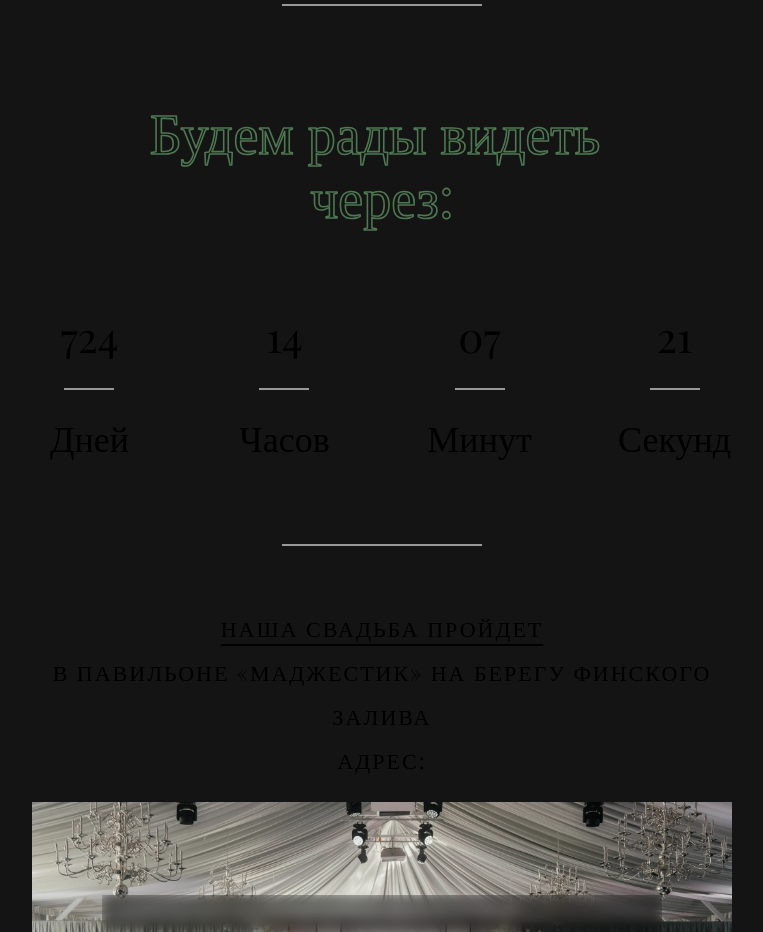
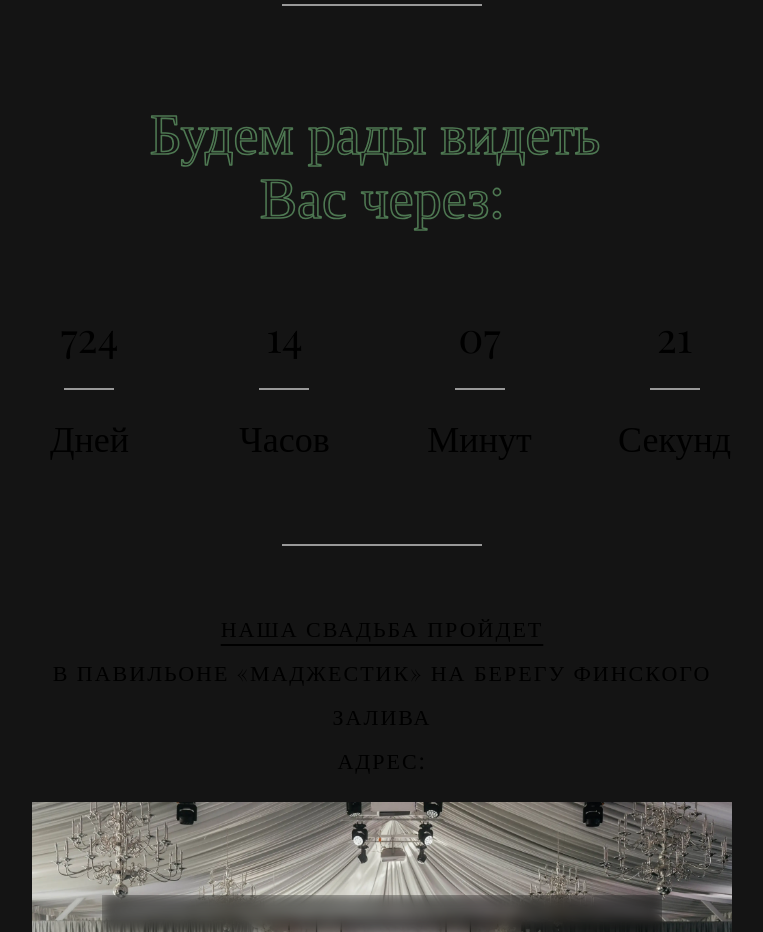
Before and after one commit to Lucem-afferens/wtd-coloring, a website built with Vite: page index.html in a window 1280 px wide. Shown: the part 1500-2432 px from the top of the page, without its empty margins (258-1021 px from the left). Built offline with nearby package versions, Linux system fonts and the light colour scheme.

Commit message:
title countdown

```diff
--- a/index.html
+++ b/index.html
@@ -126,7 +126,7 @@
                               font-family="Marck Script" width="100%"
                               fill="none" stroke="#4E7852" stroke-width="2">
                                 <tspan x="50%" y="10%">Будем рады видеть</tspan>
-                                <tspan x="50%" y="90%">через:</tspan>
+                                <tspan x="50%" y="90%">Вас через:</tspan>
                         </text>
                     </svg>
                 </h2>
```
